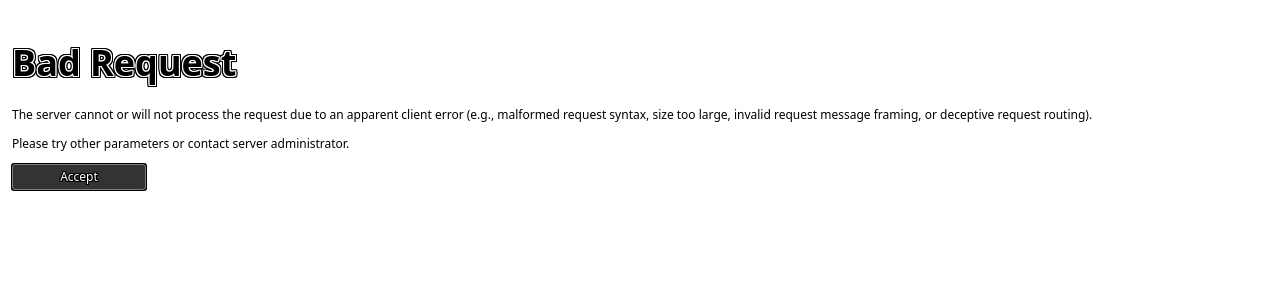
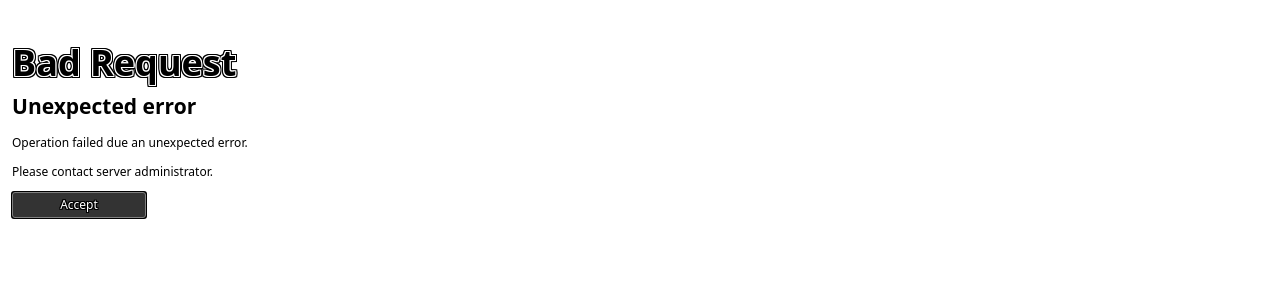
Before and after one commit to ergoithz/browsepy, a Python web app: template browsepy/plugin/file_actions/templates/400.file_actions.html in a window 1280 px wide. Shown: the top 300 px of the page. Run offline with Jinja, Linux system fonts and the light colour scheme; the template is opened without the code that fills it: most values are stand-ins (such as "Sample title", 1, 10 or a date in 2020).

Commit message:
refactor file-actions exception handling, clear after cut paste

```diff
--- a/browsepy/plugin/file_actions/templates/400.file_actions.html
+++ b/browsepy/plugin/file_actions/templates/400.file_actions.html
@@ -1,9 +1,4 @@
 {% extends "base.html" %}
-
-{% set description %}
-  <p>The server cannot or will not process the request due to an apparent client error (e.g., malformed request syntax, size too large, invalid request message framing, or deceptive request routing).</p>
-  <p>Please try other parameters or contact server administrator.</p>
-{% endset %}
 
 {% set buttons %}
   {% if file %}
@@ -20,39 +15,57 @@
 {% endset %}
 
 {% if error and error.code %}
+  {% if error.code.startswith('directory-') %}
     {% set workaround %}
-    {% if item %}<p>Clipboard item: <span class="path">{{ item.urlpath }}</span></p>{% endif %}
+      <p>Please try again with other directory name or contact server administrator.</p>
+    {% endset %}
+    {% if error.code == 'directory-invalid-name' %}
+      {% set description %}
+        <h2>Directory name is not valid</h2>
+        <p>Given directory name is not valid: incompatible name encoding or reserved name on filesystem.</p>
+        {{ workaround }}
+      {%- endset %}
+    {% elif error.code == 'directory-mkdir-error' %}
+      {% set description %}
+        <h2>Directory creation failed</h2>
+        <p>{{ error.message }}.</p>
+        {{ workaround }}
+      {%- endset %}
+    {% endif %}
+  {% elif error.code.startswith('clipboard-') %}
+    {% set workaround %}
       <p>Please try again, if this problem persists contact server administrator.</p>
     {% endset %}
-  {% if error.code == 'invalid-clipboard-items' %}
+    {% if error.code == 'clipboard-invalid-items' %}
       {% set description -%}
         {% if issues.length == 1 -%}
-        <h2>A clipboard item is not valid.</h2>
+          <h2>A clipboard item is not valid</h2>
         {%- else -%}
-        <h2>Some clipboard items are invalid.</h2>
+          <h2>Some clipboard items are not valid</h2>
         {%- endif %}
         {{ messages }}
         {{ workaround }}
       {%- endset %}
-  {% elif error.code == 'invalid-clipboard-size' %}
+    {% elif error.code == 'clipboard-invalid-size' %}
       {% set description -%}
-      <h2>Clipboard is too big.</h2>
+        <h2>Clipboard size limit exceeded</h2>
         <p>Clipboard became too big to be effectively stored in your browser cookies.</p>
         <p>Please try again with fewer items.</p>
       {%- endset %}
-  {% elif error.code == 'invalid-dirname' %}
-    {% set description %}
-      <h2>Directory name is not valid.</h2>
-      <p>Given directory name is not valid: incompatible name encoding or reserved name on filesystem.</p>
-      <p>Please try again with other directory name or contact server administrator.</p>
-    {%- endset %}
     {% else %}
       {% set description %}
-      <h2>Clipboard state is corrupted.</h2>
+        <h2>Clipboard state is corrupted</h2>
         <p>Saved clipboard state is no longer valid.</p>
         {{ workaround }}
       {% endset %}
     {% endif %}
+  {% endif %}
+{% else %}
+  {% set description %}
+    <h2>Unexpected error</h2>
+    <p>Operation failed due an unexpected error.</p>
+    <p>Please contact server administrator.</p>
+  {% endset %}
 {% endif %}
 
 {% block title %}400 Bad Request{% endblock %}
```
Also changed, not shown: browsepy/plugin/file_actions/__init__.py (+13 -5 lines), browsepy/plugin/file_actions/exceptions.py (+34 -7 lines). Lines whose indentation alone changed are shown as unchanged.
